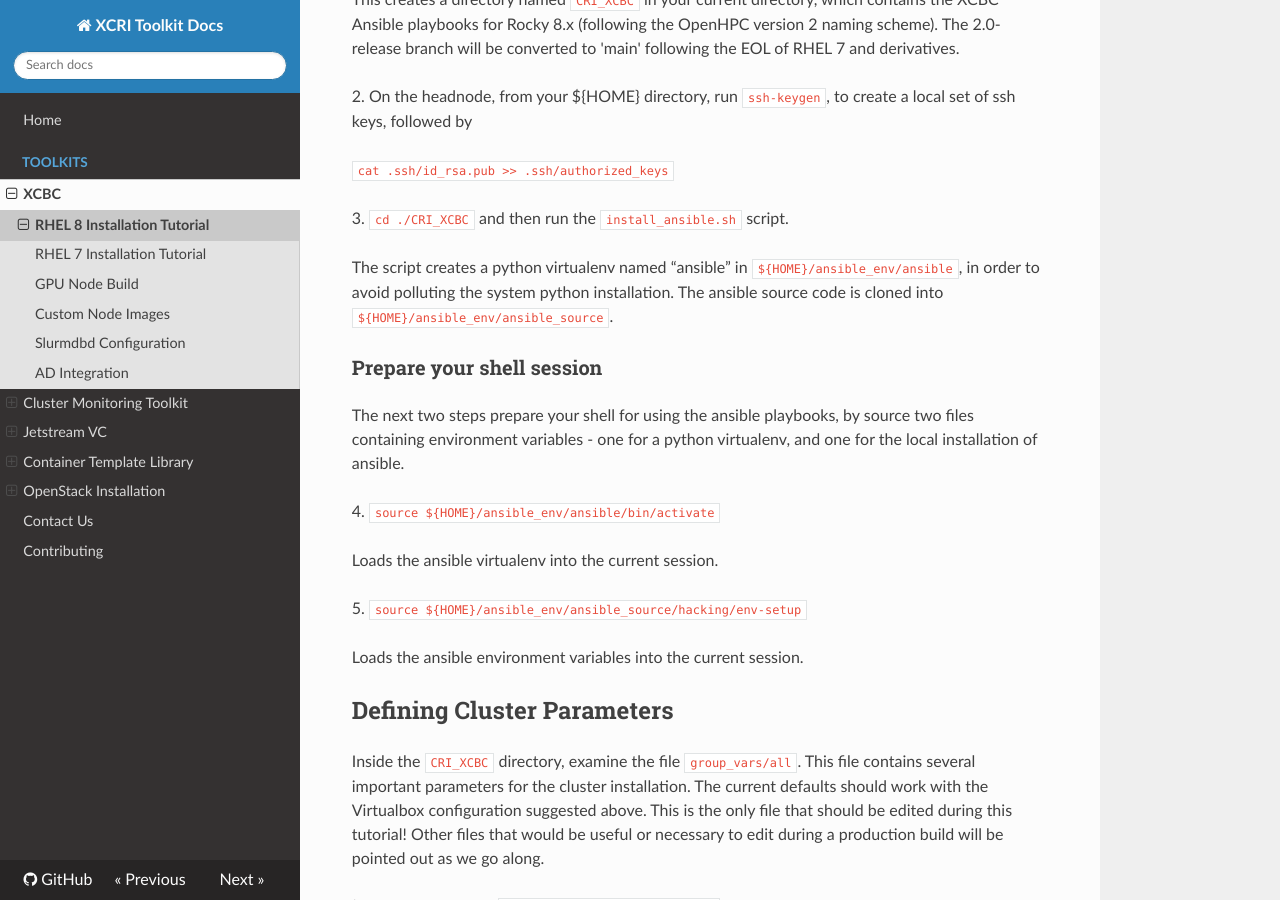
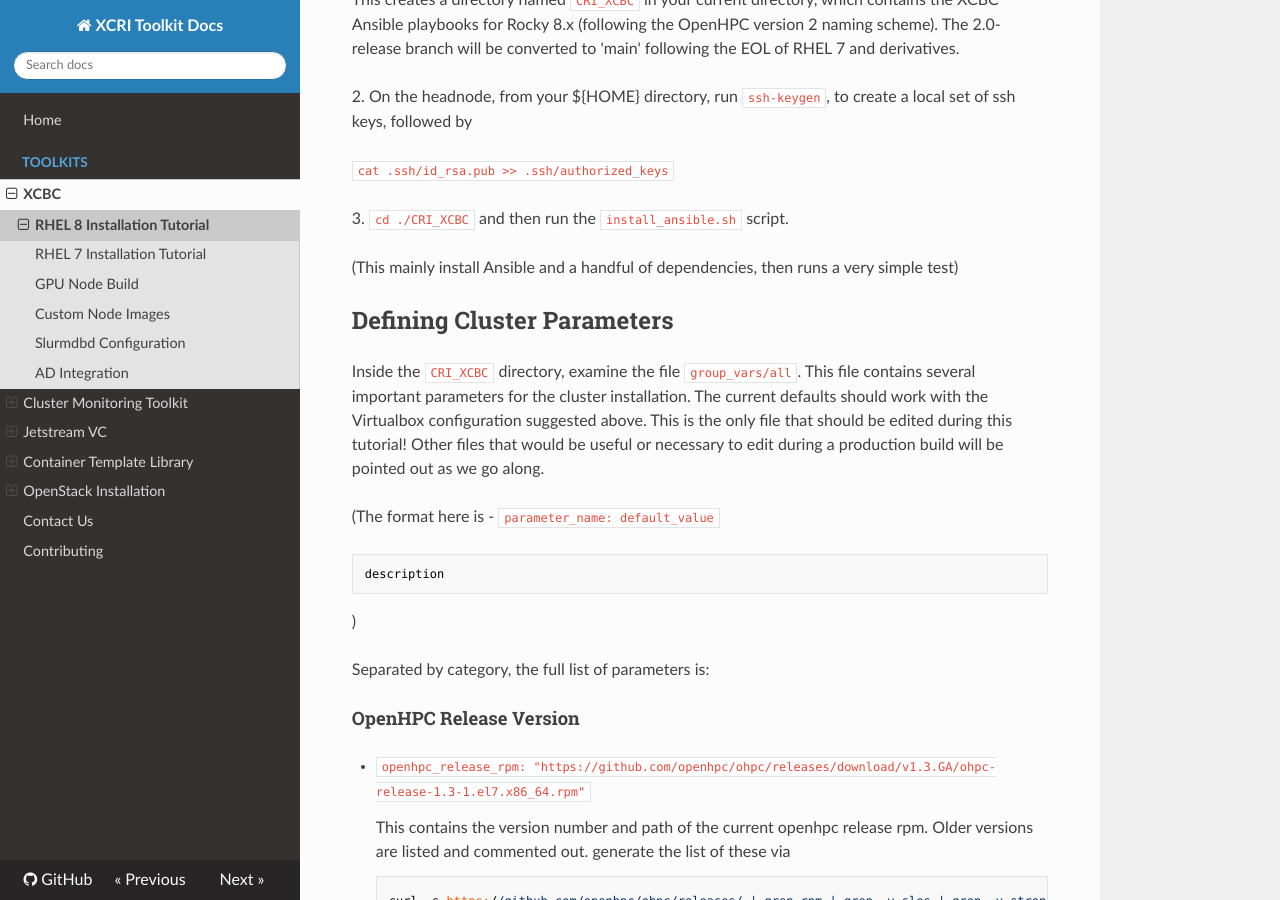
Before and after one commit to access-ci-org/Toolkit-Docs, an MkDocs documentation site: the page built from docs/toolkits/xcbc-2.0-installation.md, in a window 1280 px wide and 900 px high, scrolled down 4693 px. Built offline with MkDocs 1.6.1, drawn with Linux system fonts in a browser that asks for light colours; nearby versions of some CDN libraries; old or Windows-style settings are respelled for this version of MkDocs.

Commit message:
Removed deprecated bits on install_ansible
No longer have to prepare shell session by sourcing
due to the existence of semi-reliable ansible packages in
the OS repositories.

Signed-off-by: Eric Coulter <jecoulte@iu.edu>

````diff
--- a/docs/toolkits/xcbc-2.0-installation.md
+++ b/docs/toolkits/xcbc-2.0-installation.md
@@ -234,24 +234,7 @@ run `ssh-keygen`, to create a local set of ssh keys, followed by
 
 3\. ```cd ./CRI_XCBC``` and then run the ```install_ansible.sh``` script.
 
- The script creates a python virtualenv named “ansible” in
- ```${HOME}/ansible_env/ansible```, in order to avoid polluting
- the system python installation. The ansible source code is cloned into
- ```${HOME}/ansible_env/ansible_source```.
-
-### Prepare your shell session
-
-The next two steps prepare your shell for using the ansible playbooks,
-by source two files containing environment variables - one for a
-python virtualenv, and one for the local installation of ansible.
-
-4\. `source ${HOME}/ansible_env/ansible/bin/activate`
-
-Loads the ansible virtualenv into the current session.
-
-5\. `source ${HOME}/ansible_env/ansible_source/hacking/env-setup `
-
-Loads the ansible environment variables into the current session.
+(This mainly install Ansible and a handful of dependencies, then runs a very simple test)
 
 Defining Cluster Parameters
 ---------------------------
````
